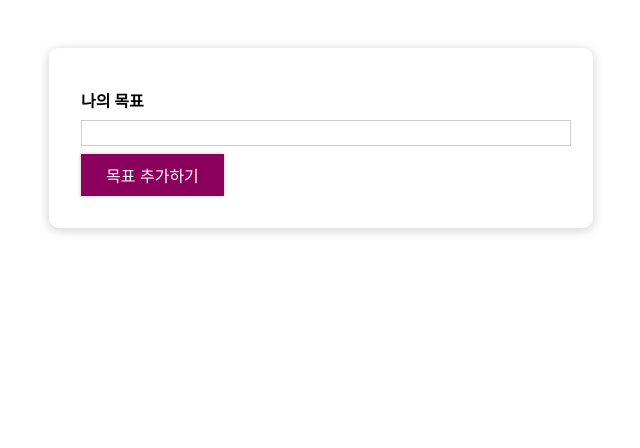
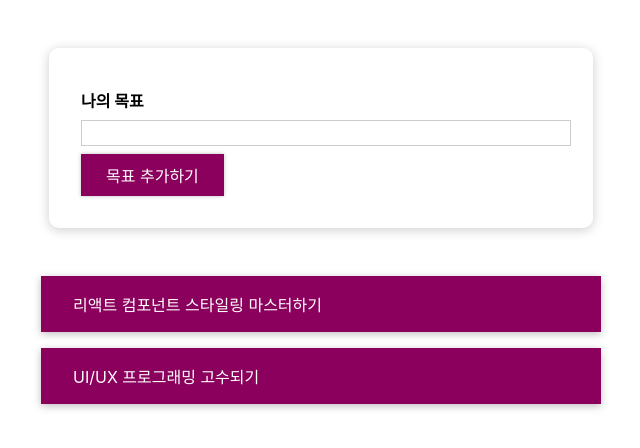
Before and after one commit to chanhee7/react-study202406, a React (Create React App) app: page / in a window 1280 px wide. Shown: the top 448 px of the page, without its empty margins (319-959 px from the left). Built offline with nearby package versions, Linux system fonts and the light colour scheme.

Commit message:
# 목표 설정 앱 템플릿2

```diff
--- a/src/App.js
+++ b/src/App.js
@@ -3,14 +3,29 @@
 import CourseList from './components/CourseGoals/CourseList';
 import './App.css';
 
+// 기본 더미 데이터
+const DUMMY_DATA = [
+  {
+    id: 'g1',
+    text: '리액트 컴포넌트 스타일링 마스터하기'
+  },
+  {
+    id: 'g2',
+    text: 'UI/UX 프로그래밍 고수되기'
+  },
+];
+
 const App = () => {
+
+  const [goals, setGoals] = useState(DUMMY_DATA);
+
   return (
     <div>
       <section id="goal-form">
         <CourseInput />
       </section>
       <section id="goals">
-        <CourseList />
+        <CourseList items={goals} />
       </section>
     </div>
   );
--- /dev/null
+++ b/src/components/CourseGoals/CourseItem.css
@@ -0,0 +1,8 @@
+.goal-item {
+  margin: 1rem 0;
+  background: #8b005d;
+  box-shadow: 0 2px 8px rgba(0, 0, 0, 0.26);
+  color: white;
+  padding: 1rem 2rem;
+  cursor: pointer;
+}
--- /dev/null
+++ b/src/components/CourseGoals/CourseItem.js
@@ -0,0 +1,10 @@
+import React from 'react'
+import './CourseItem.css';
+
+const CourseItem = ({ item }) => {
+  return (
+    <li className='goal-item'>{item.text}</li>
+  )
+}
+
+export default CourseItem
--- a/src/components/CourseGoals/CourseList.js
+++ b/src/components/CourseGoals/CourseList.js
@@ -1,9 +1,15 @@
 import React from 'react';
 import './CourseList.css';
+import CourseItem from './CourseItem';
 
-const CourseList = () => {
+const CourseList = ({ items }) => {
   return (
-    <ul className='goal-list'></ul>
+    <ul className='goal-list'>
+      {
+        // map 은 key 넣기
+        items.map(item => <CourseItem key={item.id} item={item} />)
+      }
+    </ul>
   );
 };
 
```
